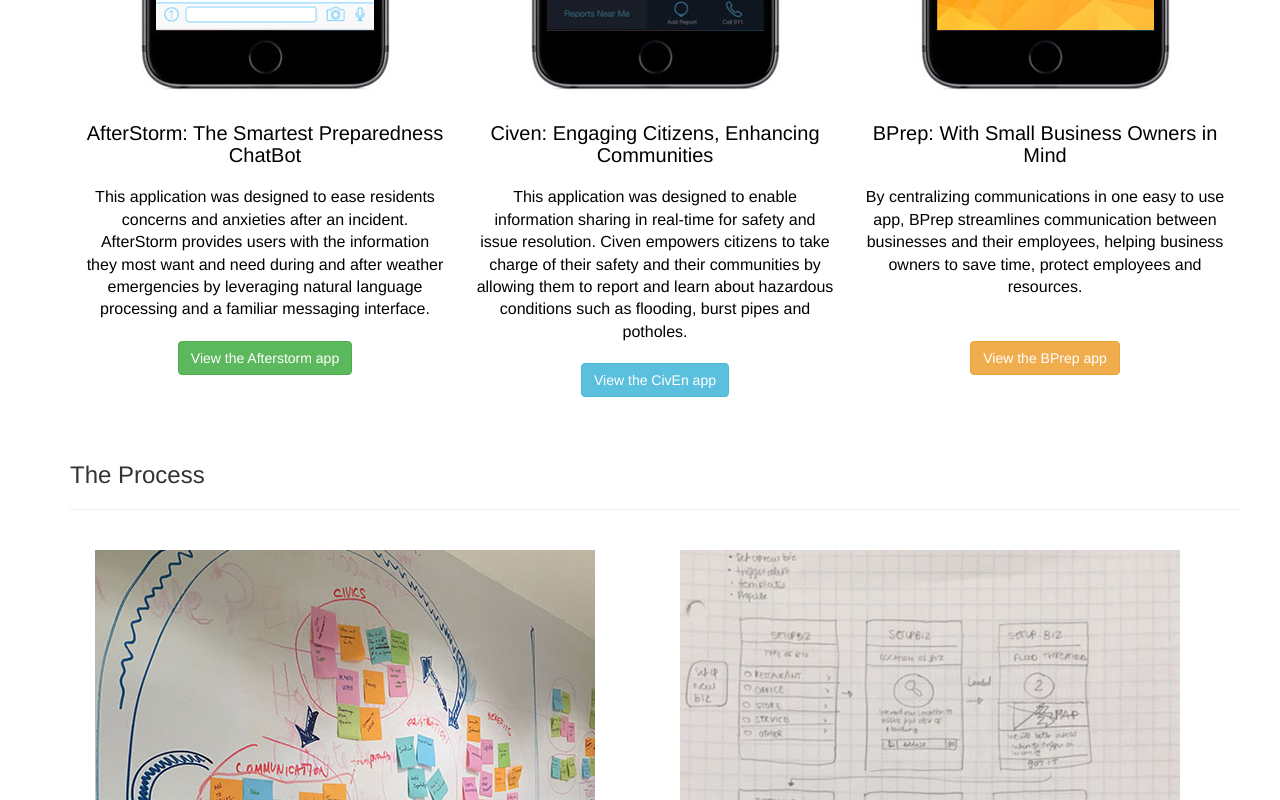
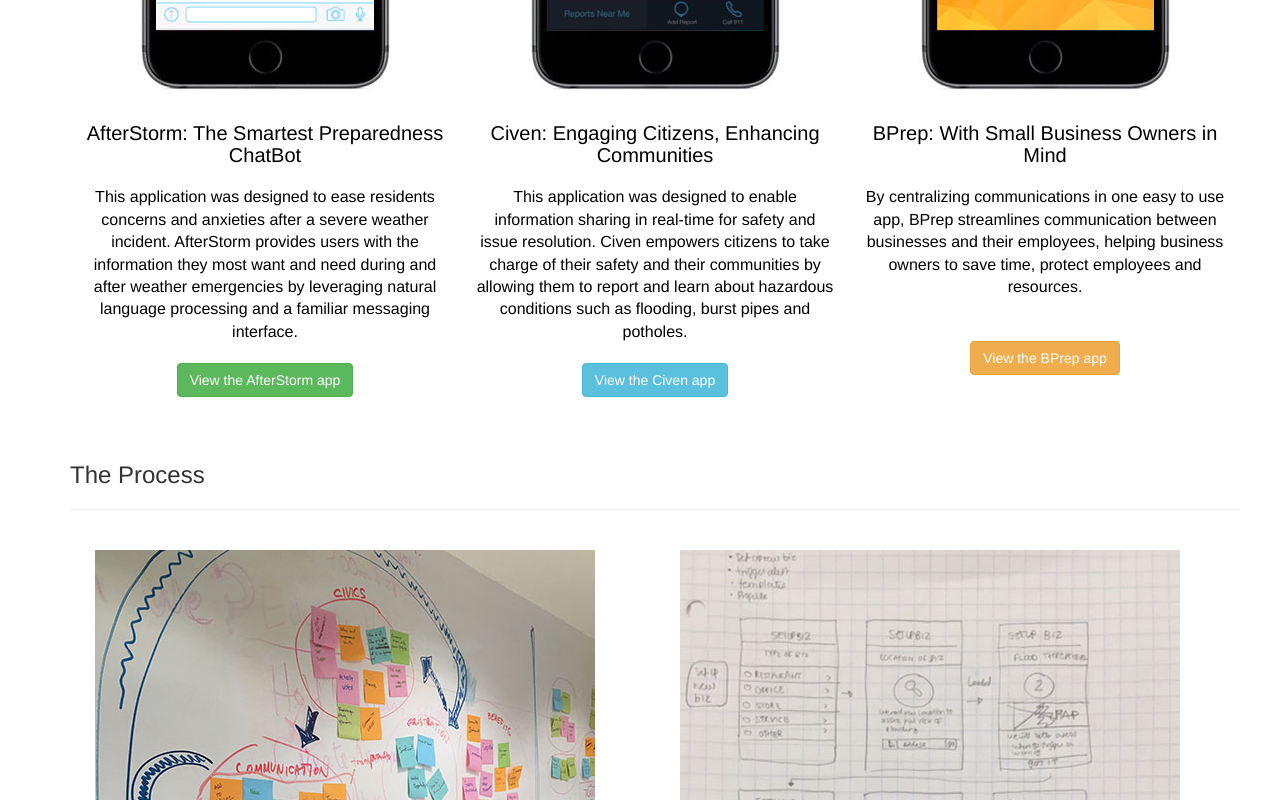
Before and after one commit to UMInteractive/slrchallenge, a plain HTML site: page index.html in a window 1280 px wide. Shown: the part 1194-1994 px from the top of the page. Drawn offline with nearby package versions, Linux system fonts and the light colour scheme.

Commit message:
brandons fixes

```diff
--- a/index.html
+++ b/index.html
@@ -45,7 +45,7 @@
 
                <div class="col-xs-12 col-md-12">
               <p class="main">Coastal Resilience Challenge 2016<br/>
-            Interactive Canes Submission<br/>
+            Interactive 'Canes Submission<br/>
             University of Miami School of Communication</p>
 
             <p class="submain">
@@ -65,8 +65,8 @@
             <img src="img/after-white-bg.png" alt="AfterStorm" height="64" class="app-logo-home">
             <img class="phone" src="img/phone-afterstorm.png" alt="AfterStorm" title="AfterStorm"></a>
             <h4 class="feat">AfterStorm: The Smartest Preparedness ChatBot</h4>
-            <p class="lead">This application was designed to ease residents concerns and anxieties after an incident. AfterStorm provides users with the information they most want and need during and after weather emergencies by leveraging natural language processing and a familiar messaging interface.</p>
-              <p><a href="afterstorm" class="btn btn-success">View the Afterstorm app</a></p>
+            <p class="lead">This application was designed to ease residents concerns and anxieties after a severe weather incident. AfterStorm provides users with the information they most want and need during and after weather emergencies by leveraging natural language processing and a familiar messaging interface.</p>
+              <p><a href="afterstorm" class="btn btn-success">View the AfterStorm app</a></p>
           </div>
           <div class="col-md-4 feature">
             <a href="civen">
@@ -74,7 +74,7 @@
             <img class="phone" src="img/phone-civen.jpg" alt="Civen" title="Civen"></a>
             <h4 class="feat">Civen: Engaging Citizens, Enhancing Communities</h4>
             <p class="lead">This application was designed to enable information sharing in real-time for safety and issue resolution. Civen empowers citizens to take charge of their safety and their communities by allowing them to report and learn about hazardous conditions such as flooding, burst pipes and potholes.</p>
-              <p><a href="civen" class="btn btn-info">View the CivEn app</a></p>
+              <p><a href="civen" class="btn btn-info">View the Civen app</a></p>
           </div>
           <div class="col-md-4 feature">
             <a href="bprep"><img src="img/BPrepYellow.png" alt="BPrep" height="64" class="app-logo-home"><br><img class="phone" src="img/phone-bprep.jpg" alt="bPrep" title="bPrep"></a>
```
